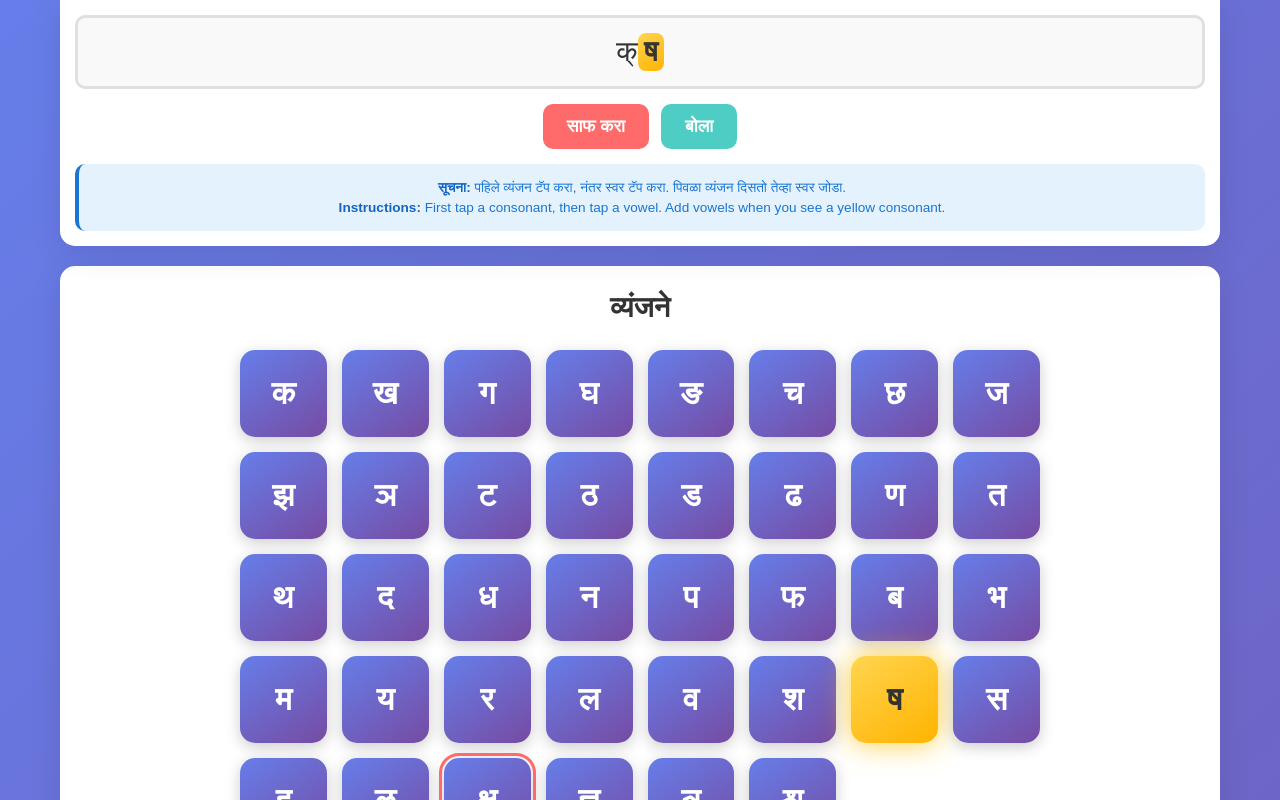
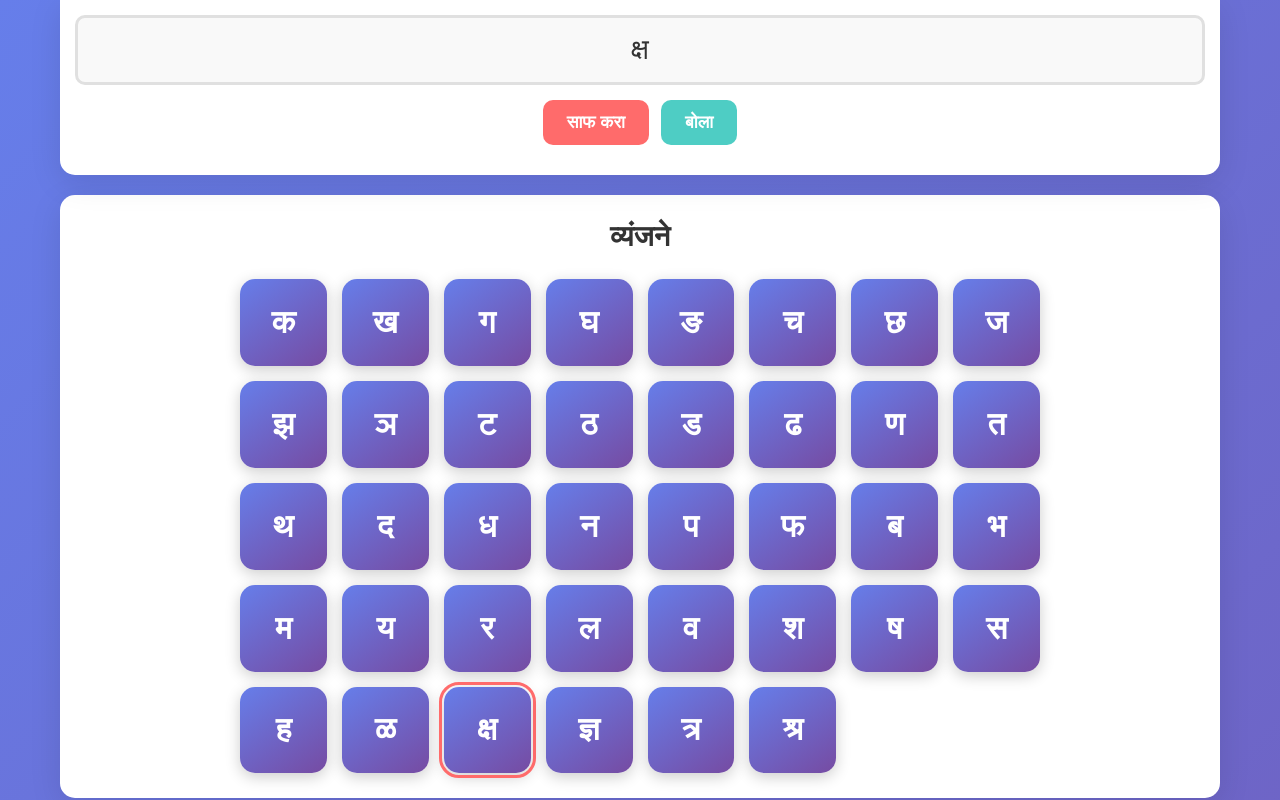
Before and after one commit to sumedhphadke/akshar-aid, a website: page index.html in a window 1280 px wide. Both pictures are taken after a click on the button "क्ष". Shown: the top 800 px of the page. Drawn offline with Linux system fonts and the light colour scheme.

Commit message:
Remove confusing consonant highlighting and matra system logic - simplify to basic character input

```diff
--- a/index.html
+++ b/index.html
@@ -16,10 +16,7 @@
                 <button class="action-btn clear-btn" onclick="clearWord()">साफ करा</button>
                 <button class="action-btn speak-btn" onclick="speakWord()">बोला</button>
             </div>
-            <div class="instructions">
-                <p><strong>सूचना:</strong> पहिले व्यंजन टॅप करा, नंतर स्वर टॅप करा. पिवळा व्यंजन दिसतो तेव्हा स्वर जोडा.</p>
-                <p><strong>Instructions:</strong> First tap a consonant, then tap a vowel. Add vowels when you see a yellow consonant.</p>
-            </div>
+
         </div>
 
         <div class="consonants-grid">
--- a/script.js
+++ b/script.js
@@ -190,13 +190,7 @@ function createCommonWordTiles() {
 
 // Add consonant to current word
 function addConsonant(consonant) {
-    // If we already have a consonant and no vowel, replace it
-    // This allows users to change their mind about which consonant to use
-    if (currentWord.length === 1 && isConsonant(currentWord[0])) {
-        currentWord = consonant;
-    } else {
-        currentWord += consonant;
-    }
+    currentWord += consonant;
     updateDisplay();
     showSuggestions();
     addVisualFeedback(consonant);
@@ -204,13 +198,7 @@ function addConsonant(consonant) {
 
 // Add vowel to current word
 function addVowel(vowel) {
-    // If we have a consonant, attach the vowel to it
-    if (currentWord.length > 0 && isConsonant(currentWord[currentWord.length - 1])) {
-        currentWord += vowel;
-    } else {
-        // If no consonant, just add the vowel (for standalone vowels like अ, आ)
-        currentWord += vowel;
-    }
+    currentWord += vowel;
     updateDisplay();
     showSuggestions();
     addVisualFeedback(vowel);
@@ -241,41 +229,11 @@ function updateDisplay() {
     if (currentWord === '') {
         displayElement.innerHTML = '<span class="placeholder">तुमचा संदेश येथे दिसेल...</span>';
     } else {
-        // Highlight the last consonant if it's waiting for a vowel
-        let displayHTML = '';
-        for (let i = 0; i < currentWord.length; i++) {
-            const char = currentWord[i];
-            if (isConsonant(char) && i === currentWord.length - 1) {
-                // Last character is a consonant - highlight it to show it's waiting for a vowel
-                displayHTML += `<span class="waiting-vowel">${char}</span>`;
-            } else {
-                displayHTML += char;
-            }
-        }
-        displayElement.innerHTML = displayHTML;
+        displayElement.textContent = currentWord;
     }
-
-    // Update tile states to show which consonant is active
-    updateTileStates();
 }
 
-// Update tile states to show which consonant is active
-function updateTileStates() {
-    // Remove previous active states
-    document.querySelectorAll('.consonant-tile').forEach(tile => {
-        tile.classList.remove('active-consonant');
-    });
 
-    // If last character is a consonant, highlight it
-    if (currentWord.length > 0 && isConsonant(currentWord[currentWord.length - 1])) {
-        const lastChar = currentWord[currentWord.length - 1];
-        const activeTile = Array.from(document.querySelectorAll('.consonant-tile'))
-            .find(tile => tile.textContent === lastChar);
-        if (activeTile) {
-            activeTile.classList.add('active-consonant');
-        }
-    }
-}
 
 // Show word suggestions based on current input
 function showSuggestions() {
--- a/styles.css
+++ b/styles.css
@@ -62,23 +62,7 @@ body {
     margin-bottom: 15px;
 }
 
-.instructions {
-    text-align: center;
-    background: #e3f2fd;
-    border-radius: 10px;
-    padding: 12px;
-    border-left: 4px solid #1976d2;
-}
 
-.instructions p {
-    margin: 4px 0;
-    font-size: 0.85rem;
-    color: #1976d2;
-}
-
-.instructions strong {
-    color: #1565c0;
-}
 
 .action-btn {
     padding: 12px 24px;
@@ -170,31 +154,7 @@ body {
     transform: scale(0.95);
 }
 
-.consonant-tile.active-consonant {
-    background: linear-gradient(145deg, #ffd54f, #ffb300);
-    color: #333;
-    box-shadow: 0 0 20px rgba(255, 193, 7, 0.6);
-    animation: pulse-glow 2s infinite;
-}
 
-@keyframes pulse-glow {
-    0%, 100% { box-shadow: 0 0 20px rgba(255, 193, 7, 0.6); }
-    50% { box-shadow: 0 0 30px rgba(255, 193, 7, 0.8); }
-}
-
-.waiting-vowel {
-    background: linear-gradient(145deg, #ffd54f, #ffb300);
-    color: #333;
-    padding: 2px 6px;
-    border-radius: 8px;
-    font-weight: bold;
-    animation: waiting-pulse 1.5s infinite;
-}
-
-@keyframes waiting-pulse {
-    0%, 100% { opacity: 1; }
-    50% { opacity: 0.8; }
-}
 
 .vowels-container {
     display: flex;
```
